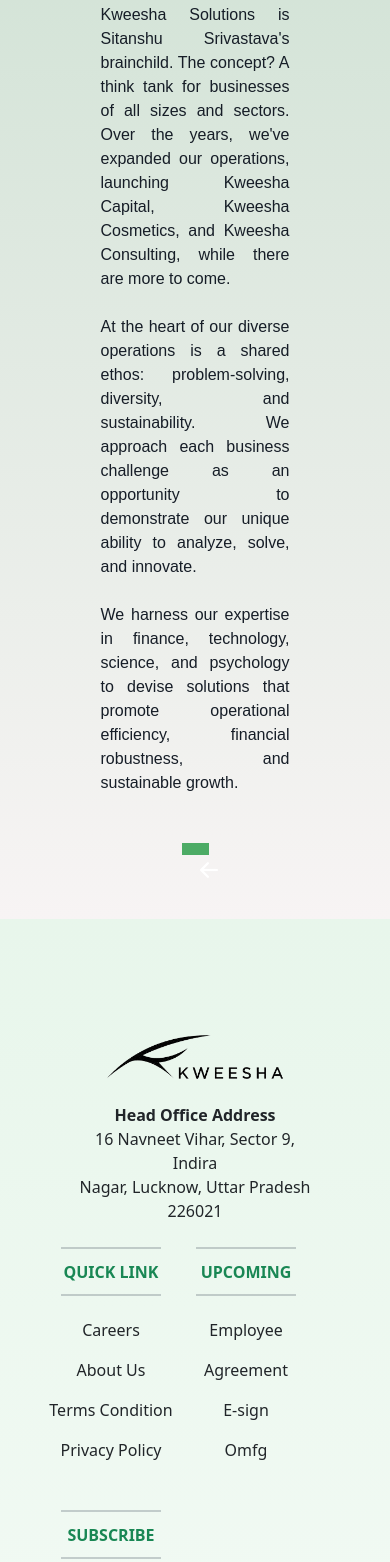
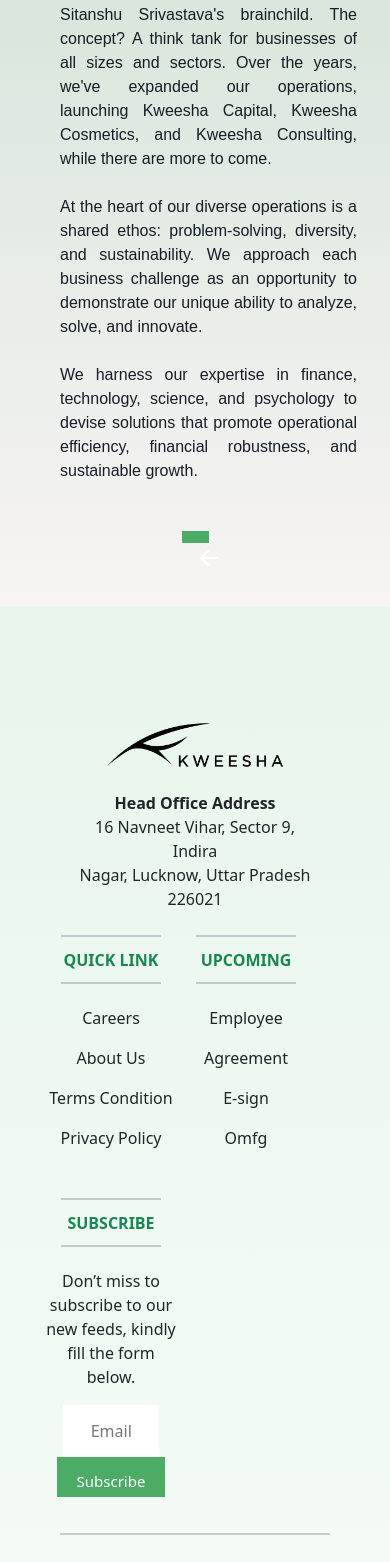
Before and after one commit to FajalAnsari/Kweesha, a React (Create React App) app: page /about_data in a window 390 px wide. Shown: the part 435-1997 px from the top of the page. Built offline with nearby package versions, Linux system fonts and the light colour scheme.

Commit message:
responsive

```diff
--- a/src/components/Read_more_page/About_us_page/About_data.css
+++ b/src/components/Read_more_page/About_us_page/About_data.css
@@ -54,3 +54,9 @@
  .about_data h2{
     font-family: 'Concert One', cursive;
  }
+ @media only screen and (max-width: 540px) {
+.read_desc{
+    width: 110% !important;
+}
+
+ }
--- a/src/components/common/common.css
+++ b/src/components/common/common.css
@@ -31,10 +31,11 @@
 
   .subscribe-form {
     position: relative;
+    display: inline !important;
     overflow: hidden;
   }
   .subscribe-form input {
-    width: 100%;
+    width: 70%;
     padding: 14px 28px;
     outline: none;
     border: 1px solid var(--second-primary);
@@ -42,8 +43,6 @@
   }
 
   .subscribe-form button {
-      position: absolute;
-      right: 0;
       background: var(--bg-green-900);
       padding: 13px 20px;
       border: none;
@@ -52,7 +51,7 @@
   .subscribe-form button{
     color: #fff;
     font-size: 15px;
-    padding-bottom: 5%;
+    padding-bottom: 3%;
     font-weight: 400 !important;
   }
 
```
